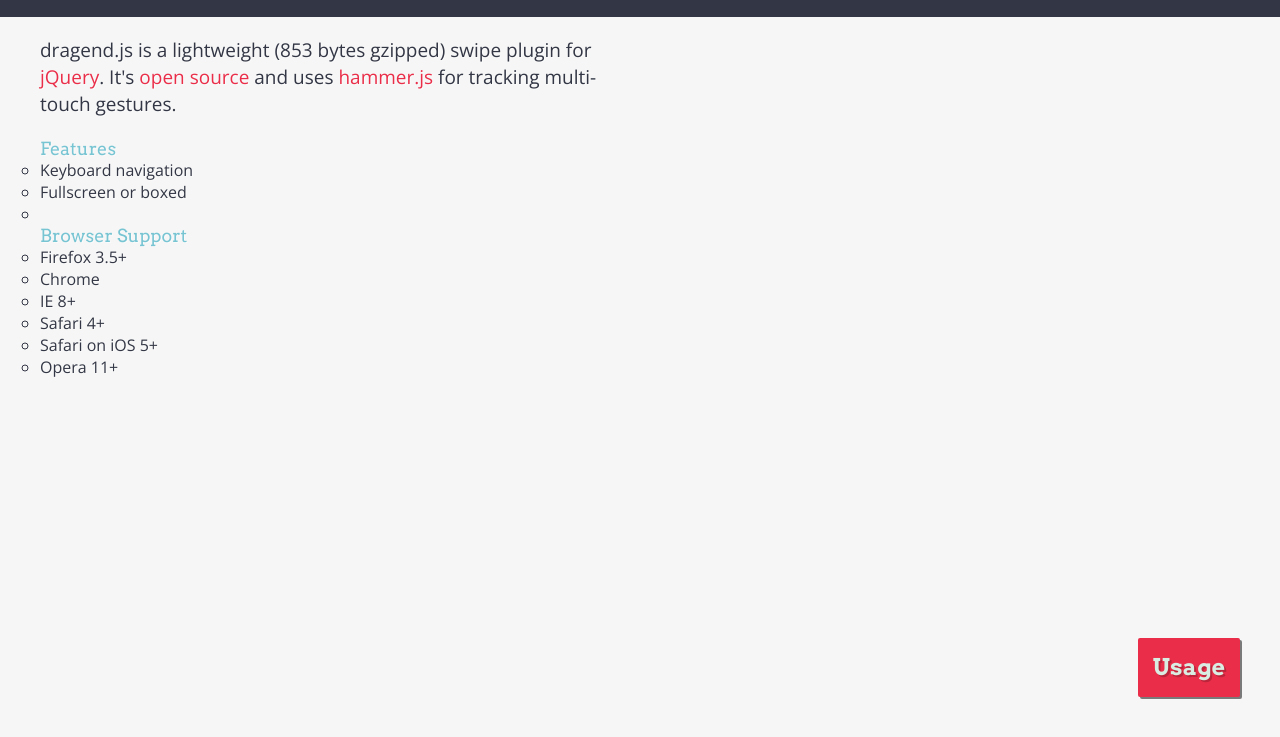
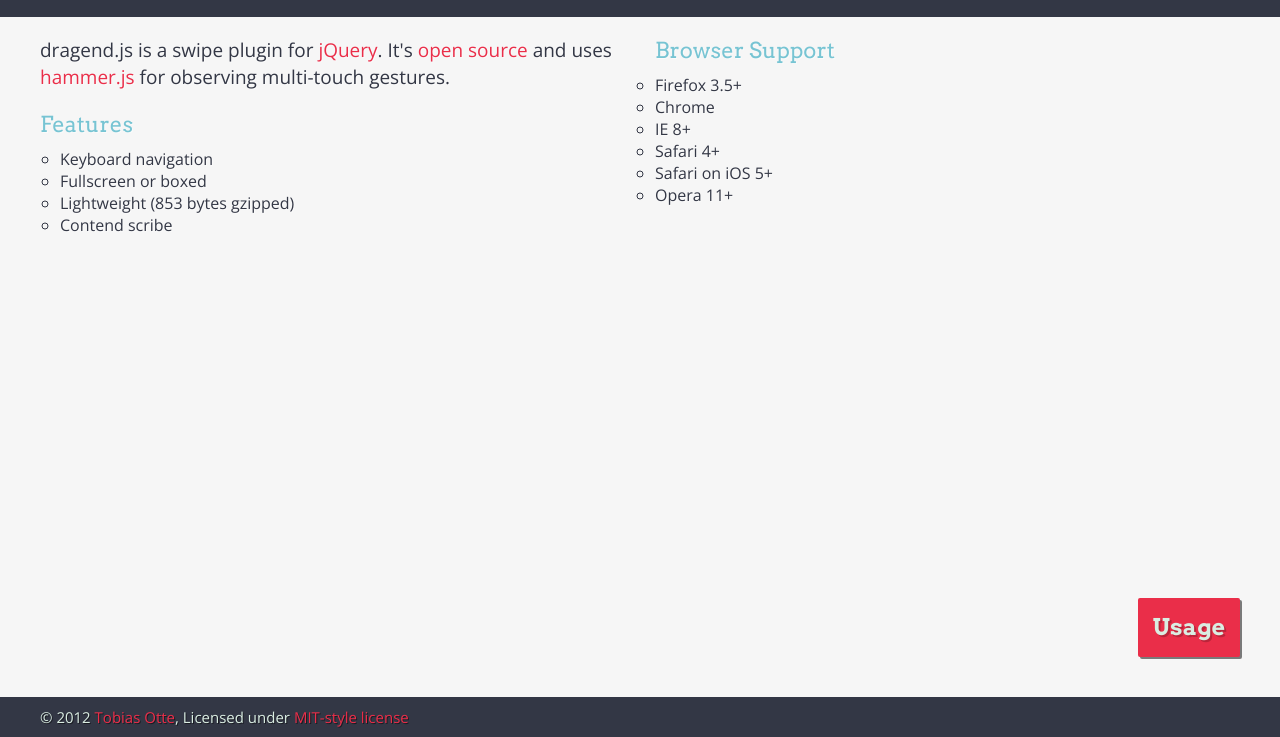
Before and after one commit to Stereobit/dragend, a plain HTML site: page demo/demo.html in a window 1280 px wide. Shown: the part 63-800 px from the top of the page. Drawn offline with nearby package versions, Linux system fonts and the light colour scheme.

Commit message:
update readme file and demo pages

```diff
--- a/demo/demo.html
+++ b/demo/demo.html
@@ -23,10 +23,22 @@
     a {
       color: #EA2E49;
       text-decoration: none;
+      display: inline-block;
     }
 
     a:hover {
-      text-decoration: underline;
+      text-decoration: none;
+      -webkit-transform: scale(1.05,1.05);
+         -moz-transform: scale(1.05,1.05);
+           -o-transform: scale(1.05,1.05);
+              transform: scale(1.05,1.05);
+    }
+
+    a:active {
+      -webkit-transform: scale(0.95,0.95);
+         -moz-transform: scale(0.95,0.95);
+           -o-transform: scale(0.95,0.95);
+              transform: scale(0.95,0.95);
     }
 
     header {
@@ -38,6 +50,21 @@
       background: #333745;
       width: 100%;
       text-shadow: 2px 2px 0 rgba(0,0,0,0.5);
+      display: block;
+    }
+
+    footer {
+      padding: 10px 40px;
+      height: 40px;
+      position: absolute;
+      bottom: 0;
+      background: #333745;
+      width: 100%;
+      display: block;
+      text-shadow: 1px 1px 0 rgba(0,0,0,0.5);
+      color: #DAEDE2;
+      font-size: 15px;
+      box-sizing: border-box;
     }
 
     h1, h2, h3, .nav {
@@ -61,8 +88,9 @@
 
     h3 {
       color: #77C4D3;
-      font-size: 18px;
+      font-size: 22px;
       font-weight: 400;
+      margin-bottom: 10px;
     }
 
     #swipe-container {
@@ -79,11 +107,28 @@
       text-shadow: 1px 1px 0 rgba(255,255,255,0.5);
     }
 
+    #swipe-container .content:after {
+      clear: both;
+      content: ".";
+      display: block;
+      height: 0;
+      visibility: hidden;
+    }
+
+    #swipe-container .content .left {
+      float: left;
+      width: 50%;
+      margin-right: 15px;
+    }
+
     #swipe-container .content p {
-      width: 50%;
       font-size: 19px;
       line-height: 27px;
       margin-bottom: 20px;
+    }
+
+    #swipe-container .content ul {
+      margin: 0 0 20px 20px;
     }
 
     .page {
@@ -105,6 +150,7 @@
       border-radius: 2px;
       text-shadow: 2px 2px 0 rgba(0,0,0,0.2);
       box-shadow: 2px 2px 0 rgba(0,0,0,0.5);
+      bottom: 80px;
     }
 
     .nav:hover,
@@ -112,27 +158,11 @@
       text-decoration: none;
     }
 
-    .nav:hover {
-      -webkit-transform: scale(1.05,1.05);
-         -moz-transform: scale(1.05,1.05);
-           -o-transform: scale(1.05,1.05);
-              transform: scale(1.05,1.05);
-    }
-
-    .nav:active {
-      -webkit-transform: scale(0.95,0.95);
-         -moz-transform: scale(0.95,0.95);
-           -o-transform: scale(0.95,0.95);
-              transform: scale(0.95,0.95);
-    }
-
     .next {
-      bottom: 40px;
       right: 40px;
     }
 
     .previous {
-      bottom: 40px;
       left: 40px;
     }
 
@@ -154,13 +184,16 @@
     <ul id="pages">
       <li class="page">
         <div class="content">
-          <p>dragend.js is a lightweight (853 bytes gzipped) swipe plugin for <a href="http://jquery.com/">jQuery</a>. It's <a href="https://github.com/Stereobit/dragend">open source</a> and uses <a href="http://eightmedia.github.com/hammer.js/">hammer.js</a> for tracking multi-touch gestures.</p>
-          <h3>Features</h3>
-          <ul>
-            <li>Keyboard navigation</li>
-            <li>Fullscreen or boxed</li>
-            <li>
-          </ul>
+          <div class="left">
+            <p>dragend.js is a swipe plugin for <a href="http://jquery.com/">jQuery</a>. It's <a href="https://github.com/Stereobit/dragend">open source</a> and uses <a href="http://eightmedia.github.com/hammer.js/">hammer.js</a> for observing multi-touch gestures.</p>
+            <h3>Features</h3>
+            <ul>
+              <li>Keyboard navigation</li>
+              <li>Fullscreen or boxed</li>
+              <li>Lightweight (853 bytes gzipped)</li>
+              <li>Contend scribe</li>
+            </ul>
+          </div>
 
           <h3>Browser Support</h3>
           <ul>
@@ -190,6 +223,10 @@
     </ul>
   </div>
 
+  <footer>
+    &copy; 2012 <a href="http://stereob.it/">Tobias Otte</a>, Licensed under <a href="http://www.opensource.org/licenses/mit-license.php">MIT-style license</a>
+  </footer>
+
   <script type="text/javascript" src="./../src/lib/jquery-1.8.0.js"></script>
   <script type="text/javascript" src="./../src/lib/hammer-0.6.1.js"></script>
   <script type="text/javascript" src="./../src/lib/jquery.hammer-0.9.0.js"></script>
```
Also changed, not shown: README.md, jquery.dragend.js.
